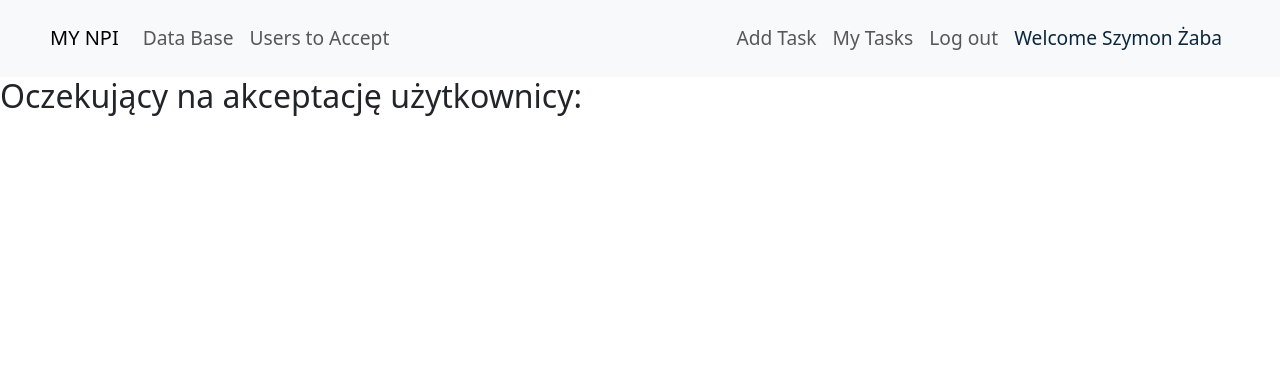
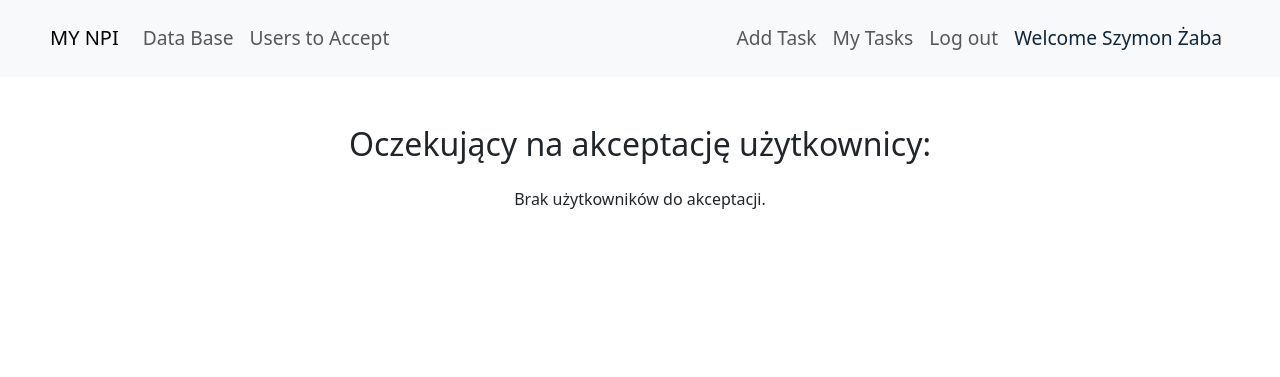
Before and after one commit to Szabson123/For_NPI, a Django app: page /approve-users/ in a window 1280 px wide. Shown: the top 377 px of the page. Run offline with Django 4.2, Linux system fonts and the light colour scheme; a user stored in the database is signed in; data comes from the database, SQL or seed files in the repository; both versions use the stored data as it was after the commit.

Commit message:
Better Look approve_users

```diff
--- a/for_npi/accounts/templates/accounts/approve_users.html
+++ b/for_npi/accounts/templates/accounts/approve_users.html
@@ -1,18 +1,31 @@
 {% extends "user_profile/base.html" %} {% block content %}
-<h2>Oczekujący na akceptację użytkownicy: </h2>
 
+
+<div class="container mt-5">
+  <h2 class="text-center mb-4">Oczekujący na akceptację użytkownicy:</h2>
   <form method="post">
       {% csrf_token %}
-  <ul>
+      <div class="row row-cols-1 row-cols-md-3 justify-content-center g-4">
           {% for profile in profiles %}
-    <li>
-      {{ profile.user.username }} -
-      <button type="submit" name="profile_id" value="{{ profile.id }}">
+          <div class="col">
+              <div class="card h-100 text-center">
+                  <div class="card-body d-flex justify-content-center align-items-center">
+                      <h5 class="card-title">{{ profile.user.username }}</h5>
+                  </div>
+                  <div class="card-footer">
+                      <button type="submit" name="profile_id" value="{{ profile.id }}" class="btn btn-primary w-100">
                           Akceptuj
                       </button>
-    </li>
+                  </div>
+              </div>
+          </div>
+          {% empty %}
+          <div class="col-12">
+              <p class="text-center">Brak użytkowników do akceptacji.</p>
+          </div>
           {% endfor %}
-  </ul>
+      </div>
   </form>
+</div>
 
 {% endblock %}
```
Also changed, not shown: for_npi/db.sqlite3. Lines whose indentation alone changed are shown as unchanged.
